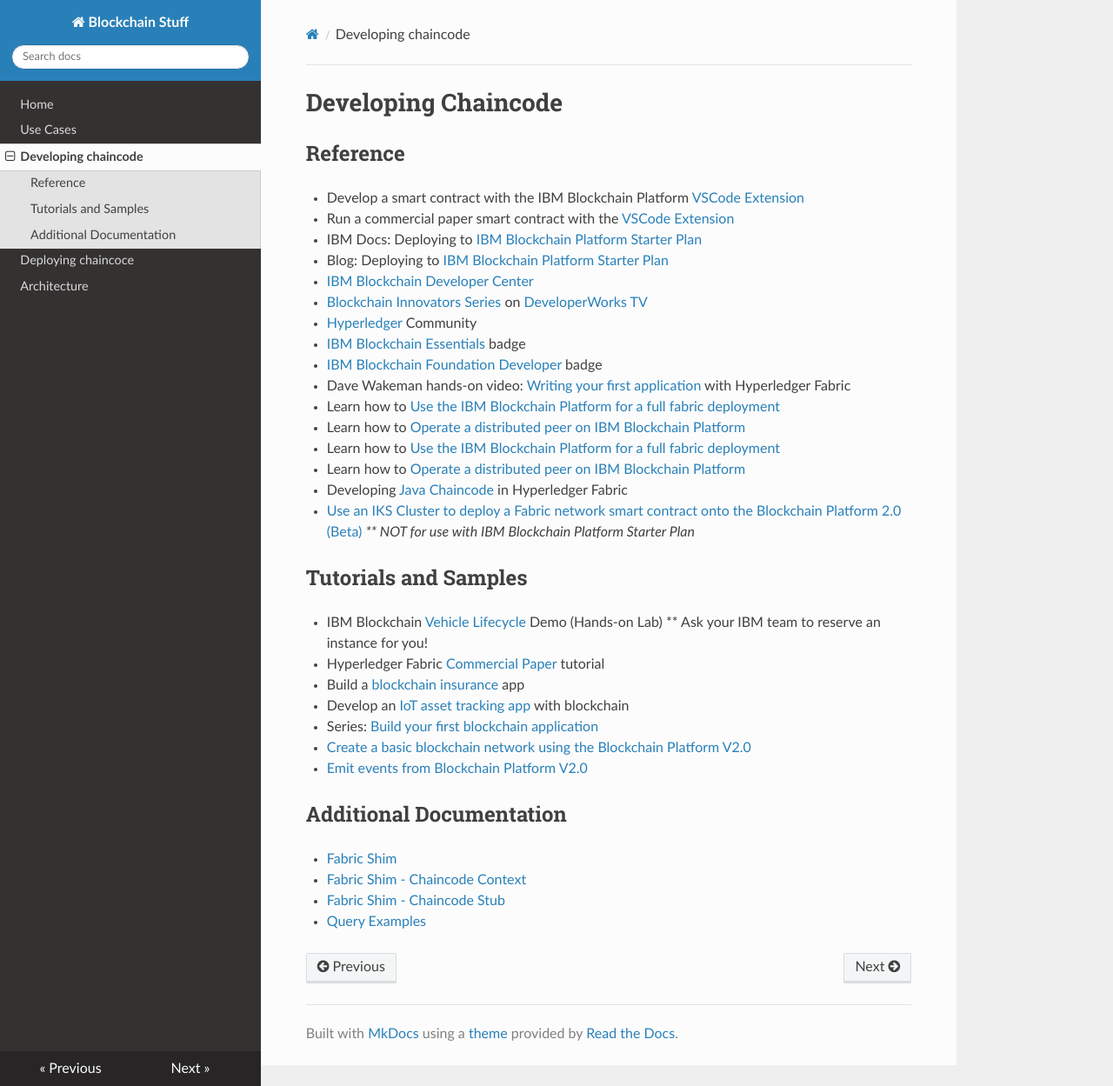
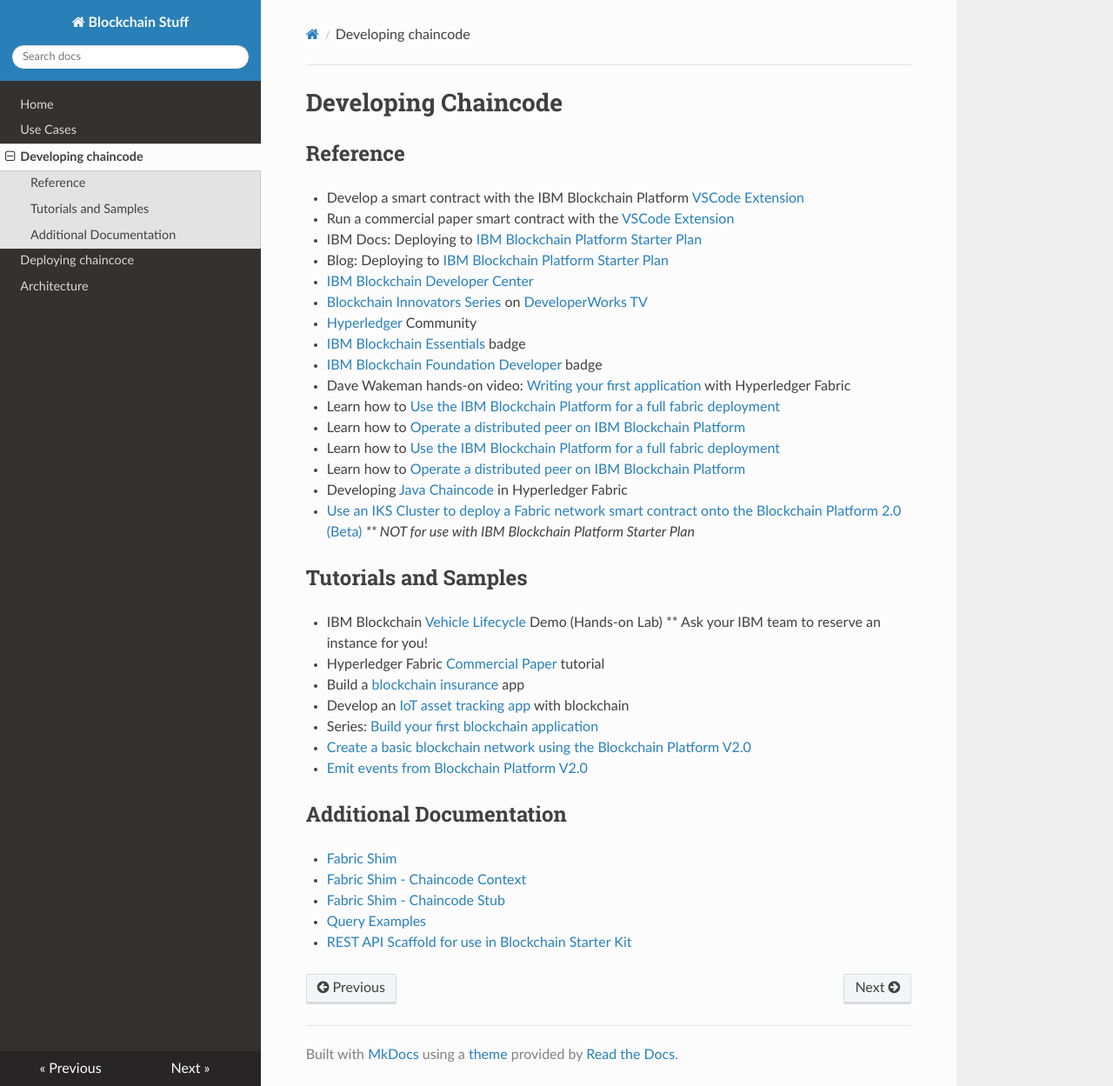
Before and after one commit to dwakeman/blockchain-stuff, an MkDocs documentation site: the page built from docs/developing.md, in a window 1280 px wide and 1249 px high. Shown: the whole window at 87% size. Built offline with MkDocs 1.6.1, drawn with Linux system fonts in a browser that asks for light colours; nearby versions of some CDN libraries.

Commit message:
added link to REST API scaffold repo

```diff
--- a/docs/developing.md
+++ b/docs/developing.md
@@ -36,5 +36,7 @@
 - <a href="https://fabric-shim.github.io/release-1.4/fabric-contract-api.Context.html" target="_blank">Fabric Shim - Chaincode Context</a>
 - <a href="https://fabric-shim.github.io/release-1.4/fabric-shim.ChaincodeStub.html" target="_blank">Fabric Shim - Chaincode Stub</a>
 - <a href="https://github.com/jeffet/commpaper/blob/master/papercontract.js" target="_blank">Query Examples</a>
+- <a href="https://github.com/IBM-Blockchain-Starter-Kit/api-bootstrap" target="_blank">REST API Scaffold for use in Blockchain Starter Kit</a>
+
 
 <a href="" target="_blank"></a>
```
